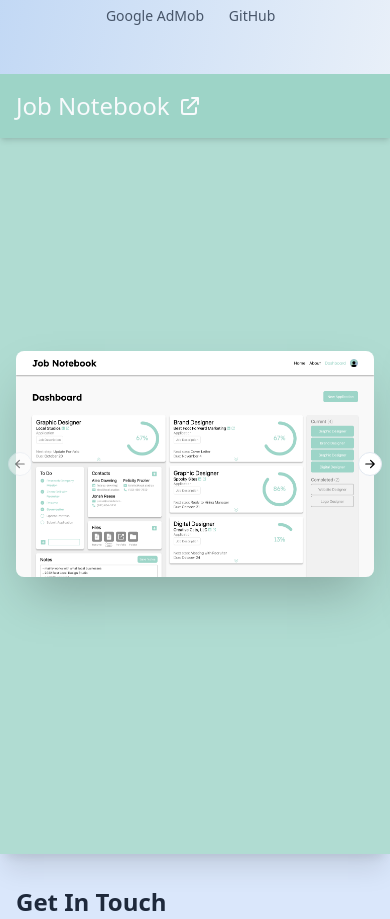
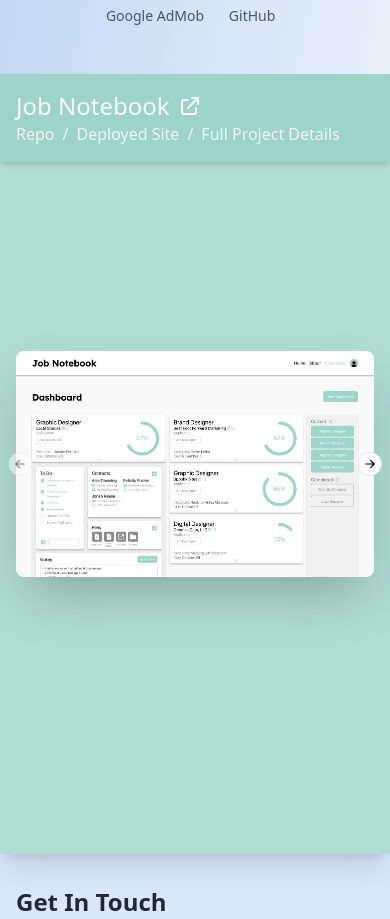
Before and after one commit to a-down/portfolio, a React (Vite) app: page / in a window 390 px wide. Shown: the part 2676-3595 px from the top of the page. Built offline with nearby package versions, Linux system fonts and the light colour scheme.

Commit message:
updated project display

```diff
--- a/src/components/Projects/Project2.jsx
+++ b/src/components/Projects/Project2.jsx
@@ -52,17 +52,17 @@ export default function Project({ project, stackArr, isDark }) {
 
       <div className="absolute top-0 left-0 w-full md:top-auto md:w-auto md:left-4 md:bottom-4 lg:bottom-12 lg:left-12 p-4 shadow-md md:shadow-none md:rounded-lg text-slate-50" style={{backgroundColor: project.color}}>
         <a href={`/projects/${project.slug}`}>
-          <h5 className=" text-2xl md:text-2xl lg:text-4xl font-medium flex gap-2 items-center">
+          <h5 className=" text-2xl md:text-2xl lg:text-4xl font-medium flex w-fit gap-2 items-center hover:scale-105">
             {project.title}
             <HiOutlineExternalLink className="md:hidden"/>
           </h5>
         </a>
 
-        <div className="hidden md:flex flex-row gap-2">
+        <div className="flex flex-row gap-2 text-slate-50/90">
           <a href={project.repoLink} className="hover:scale-105 transition-all" target="_blank">Repo</a>
-          <span>/</span>
+          <span className="select-none">/</span>
           <a href={project.deployedLink} className="hover:scale-105 transition-all" target="_blank">Deployed Site</a>
-          <span>/</span>
+          <span className="select-none">/</span>
           <a href={`/projects/${project.slug}`} className="hover:scale-105 transition-all">Full Project Details</a>
         </div>
       </div>
```
